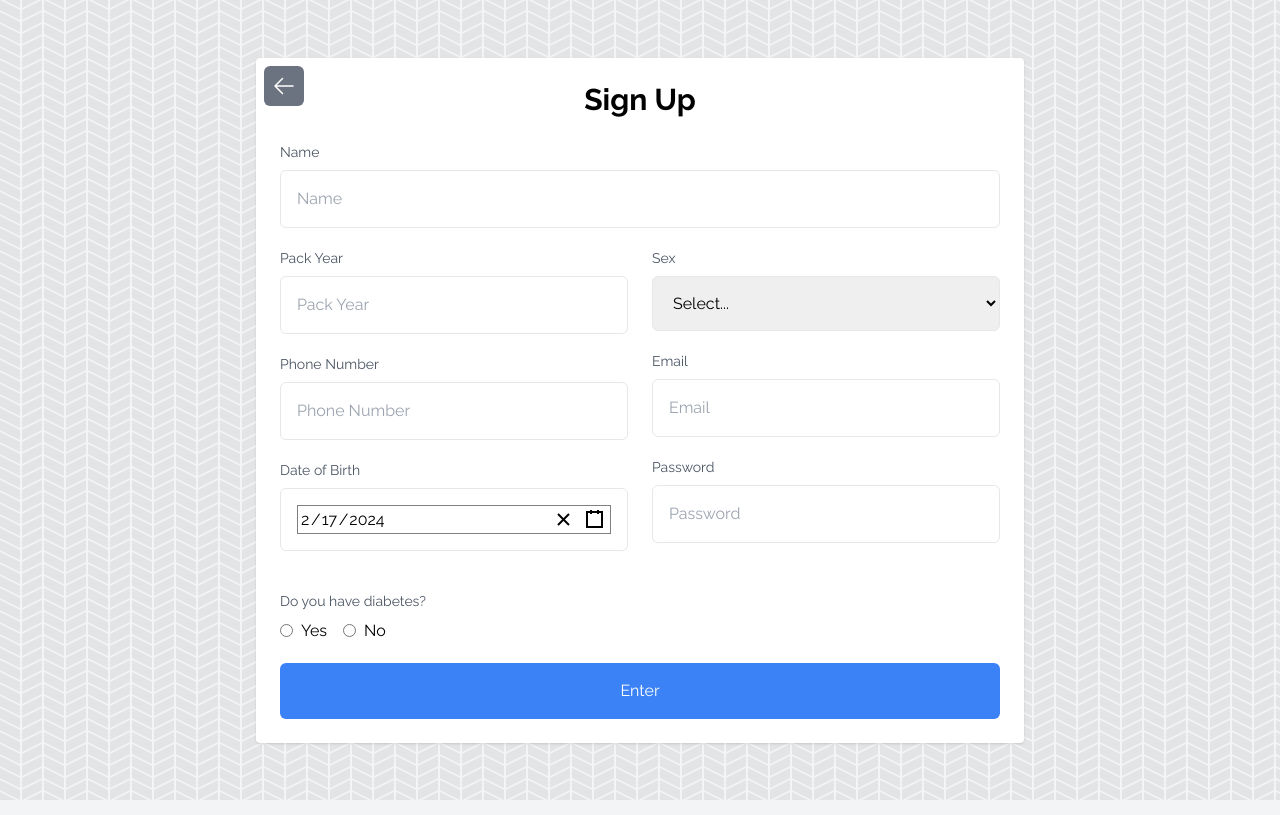
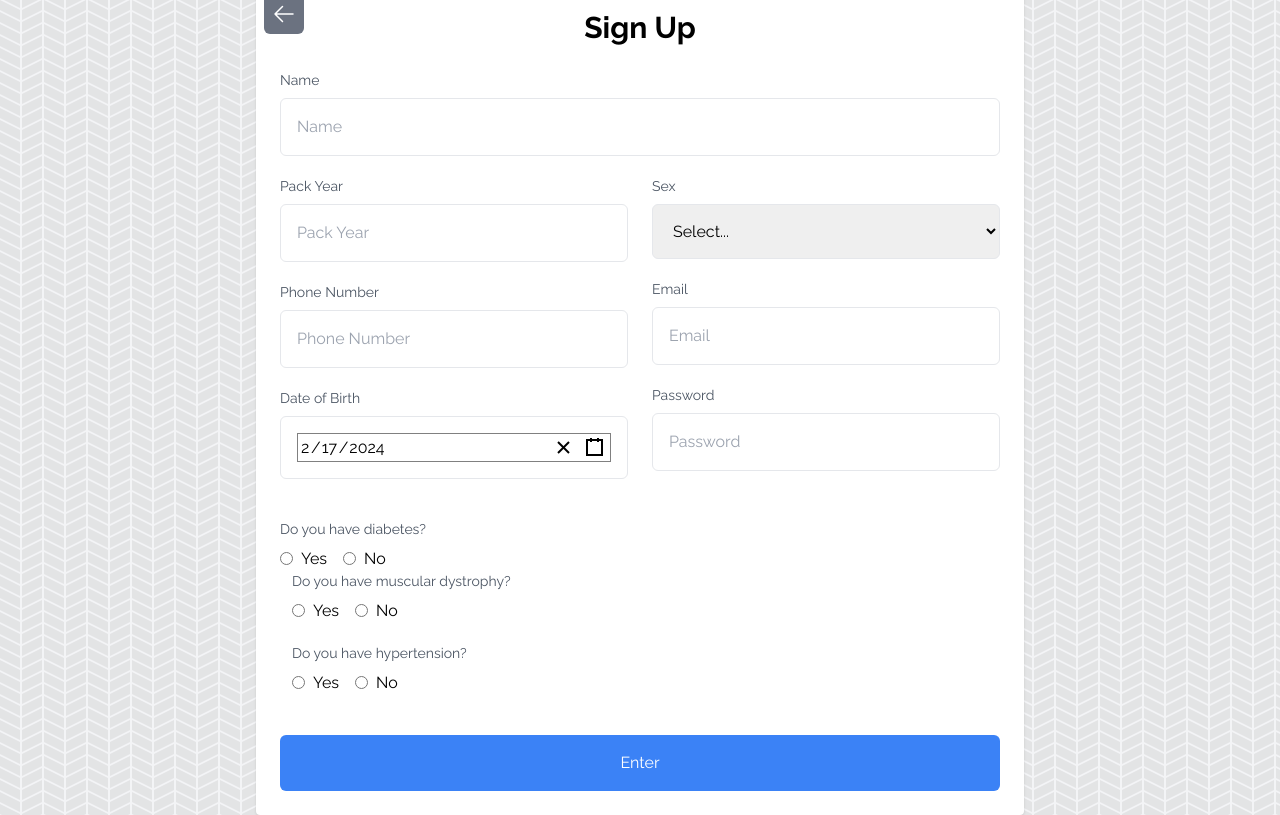
Before and after one commit to AnishG-git/Axxess2024, a React (Create React App) app in the folder frontend/: page /signup in a window 1280 px wide. Built offline with nearby package versions, Linux system fonts and the light colour scheme.

Commit message:
adding more questions

```diff
--- a/frontend/src/pages/signup.js
+++ b/frontend/src/pages/signup.js
@@ -16,7 +16,13 @@ function Signup() {
   const [packYear, setPackYear] = useState('');
   const [sex, setSex] = useState('');
   const [email, setEmail] = useState('');
-  const [password, setPassword] = useState('');
+  const [password, setPassword] = useState(0);
+  const [diabetes, setDiabetes] = useState(0);
+  const [muscular, setMuscular] = useState(0);
+  const [hypertension, setHypertension] = useState(0);
+  const [atrialfib, setAtrialfib] = useState(0);
+  const [ihd, setIhd] = useState(0);
+
 
   const handlePhoneNumberChange = event => {
     let formattedInput = event.target.value.split('-').join('');
@@ -168,11 +174,47 @@ function Signup() {
                 Do you have diabetes?
               </label>
               <div className="flex items-center">
-                <input type="radio" id="yes" name="diabetes" value="yes" className="mr-2" />
+                <input
+                  type="radio"
+                  id="yes"
+                  name="diabetes"
+                  value="yes"
+                  className="mr-2"
+                  onChange={event => setDiabetes(1)}
+                />
                 <label htmlFor="yes" className="mr-4">Yes</label>
-                <input type="radio" id="no" name="diabetes" value="no" className="mr-2" />
+                <input type="radio" id="no" name="diabetes" value="no" className="mr-2" onChange={event => setDiabetes(0)}/>
                 <label htmlFor="no">No</label>
               </div>
+              <div className="w-full mb-5 px-3">
+                <label
+                  htmlFor="muscular"
+                  className="block mb-2 text-sm font-medium text-gray-600"
+                >
+                  Do you have muscular dystrophy?
+                </label>
+                <div className="flex items-center">
+                  <input type="radio" id="yes" name="muscular" value="yes" className="mr-2" onChange={event => setMuscular(1)}/>
+                  <label htmlFor="yes" className="mr-4">Yes</label>
+                  <input type="radio" id="no" name="muscular" value="no" className="mr-2" onChange={event => setMuscular(0)}/>
+                  <label htmlFor="no">No</label>
+                </div>
+              </div>
+              <div className="w-full mb-5 px-3">
+                <label
+                  htmlFor="hypertension"
+                  className="block mb-2 text-sm font-medium text-gray-600"
+                >
+                  Do you have hypertension?
+                </label>
+                <div className="flex items-center">
+                  <input type="radio" id="yes" name="hypertension" value="yes" className="mr-2" onChange={event => setHypertension(1)}/>
+                  <label htmlFor="yes" className="mr-4">Yes</label>
+                  <input type="radio" id="no" name="hypertension" value="no" className="mr-2" onChange={event => setHypertension(0)}/>
+                  <label htmlFor="no">No</label>
+                </div>
+              </div>
+
             </div>
 
           </form>
```
